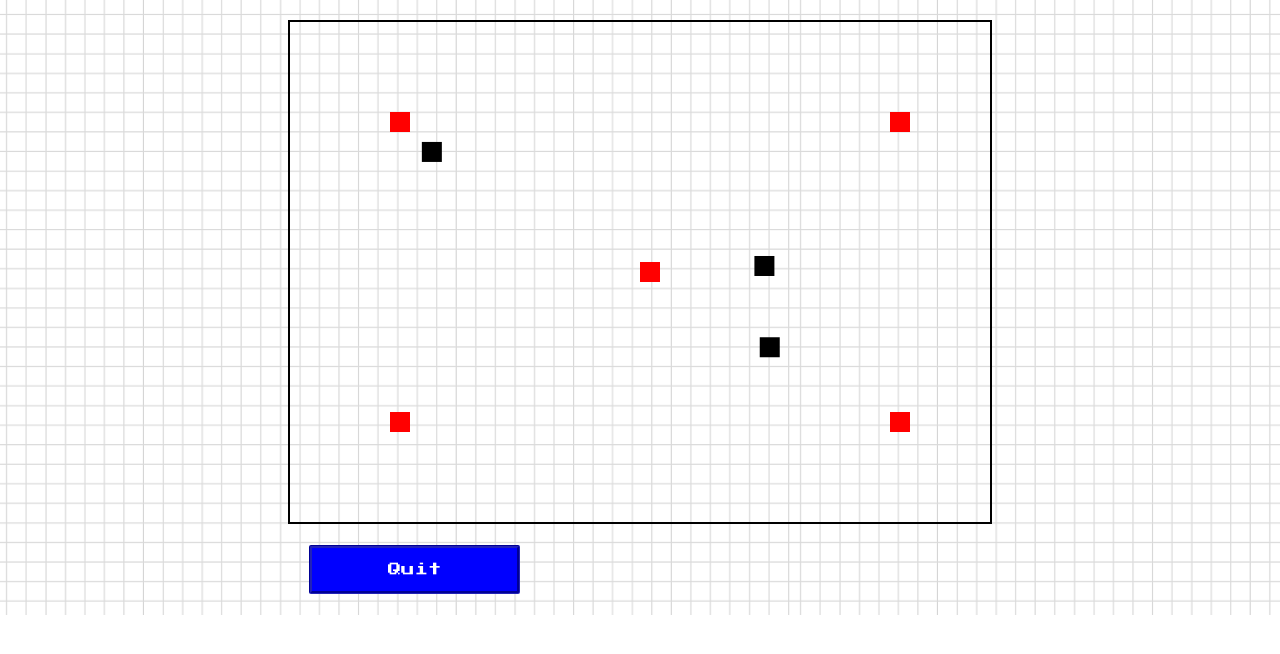
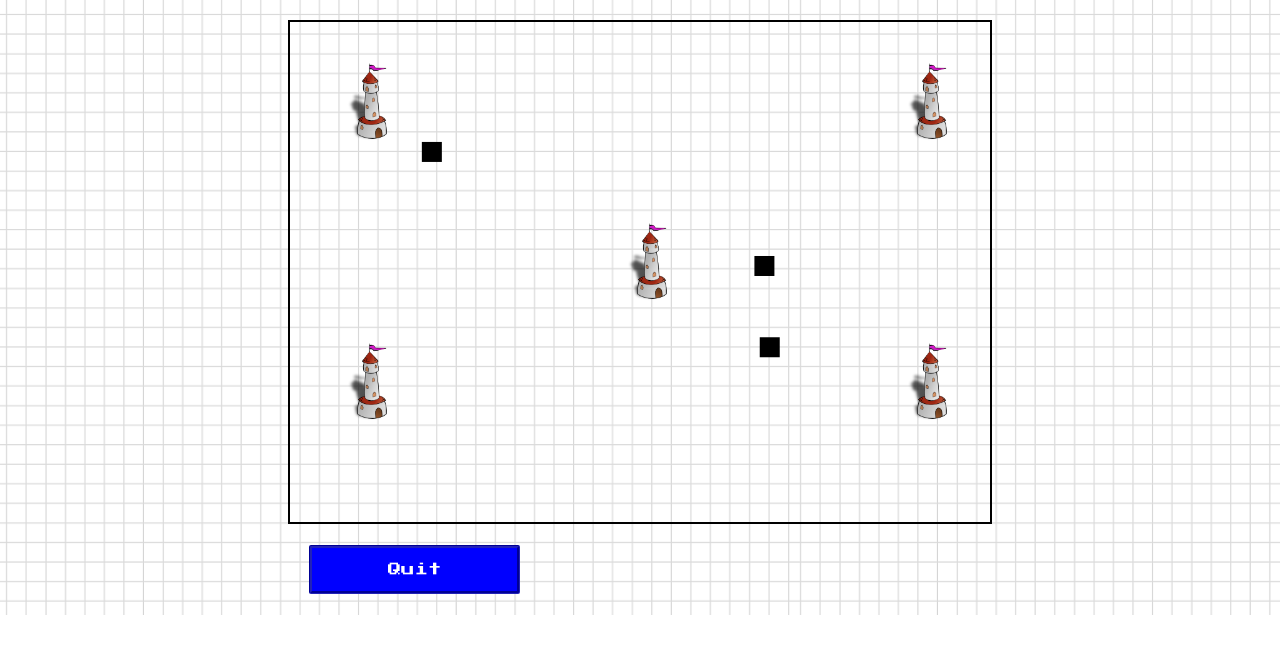
Before and after one commit to jackwatk/Hide-And-Find, a plain HTML site: page index.html in a window 1280 px wide. Both pictures are taken after a click on the button "Start". Drawn offline with Linux system fonts and the light colour scheme; a web font is replaced by a local one.

Commit message:
added images to poles

```diff
--- a/Game.js
+++ b/Game.js
@@ -6,8 +6,8 @@ function Game(canvasElement) {
     this.lives = 1;
 
 	this.initialPositionPole = {
-		x: 100,
-		y: 100
+		x: 40,
+		y: 40
 	}
 		this.player = null;
 		this.computerPlayersAmount = 2;
@@ -15,6 +15,7 @@ function Game(canvasElement) {
 	this.computerPlayers = [];
 	this.poles = [];
 	this.collided = false;
+	this.chimeCount = 0;
 
 }
 var poleSound = new Audio("pole.wav");
@@ -46,23 +47,23 @@ Game.prototype.startLoop = function() {
 			if(i === 1) {
 				this.initialPositionPole={
 					x:600,
-					y:100
+					y:40
 				}
 				this.poles.push(new Pole(this.canvasElement, this.initialPositionPole));
 			}
 			//bottom left
 			if(i === 2) {
 				this.initialPositionPole={
-					x:100,
-					y:400
+					x:40,
+					y:320
 				}
 				this.poles.push(new Pole(this.canvasElement, this.initialPositionPole));
 			}
 			// middle
 			if(i === 3) {
 				this.initialPositionPole={
-					x:350,
-					y:250
+					x:320,
+					y:200
 				}
 				this.poles.push(new Pole(this.canvasElement, this.initialPositionPole));
 			}
@@ -70,7 +71,7 @@ Game.prototype.startLoop = function() {
 			if(i === 4) {
 				this.initialPositionPole={
 					x:600,
-					y:400
+					y:320
 				}
 				this.poles.push(new Pole(this.canvasElement, this.initialPositionPole));
 			}
@@ -139,10 +140,16 @@ Game.prototype.startLoop = function() {
 
 
 
-      if (!this.gameIsOver) {
-        requestAnimationFrame(gameLoop);
-      }
+			if (!this.gameIsOver) {
+				requestAnimationFrame(gameLoop);
 
+			}
+			if (this.chimeCount === 5){
+				this.finishGame();
+
+
+
+			}
     }.bind(this);
 
     gameLoop();
@@ -198,6 +205,8 @@ Game.prototype.updateAll = function(){
 				if (this.player.collidesWithPole(pole) && pole.hasChimed === false) {
 							console.log("collision Pole");
 							pole.hasChimed = true;
+							this.chimeCount = this.chimeCount + 1;
+							console.log(this.chimeCount);
 
 							poleSound.play();
 
@@ -235,7 +244,8 @@ Game.prototype.updateAll = function(){
   Game.prototype.finishGame = function(){
 
 		console.log("game finished")
-      this.gameOverCallback();
+			this.gameOverCallback();
+
 
       this.gameIsOver = true;
   }
--- a/Pole.js
+++ b/Pole.js
@@ -4,14 +4,19 @@ function Pole(canvasElement, initialPosition){
     this.x = initialPosition.x;
 	this.y = initialPosition.y;
     this.canvasElement = canvasElement;
-    this.size = 20;
+    this.size = 80;
     this.ctx = this.canvasElement.getContext('2d');
     this.hasChimed = false;
+    this.img = new Image();
+    this.img.src = "tower_round_flag.png";
 }
 
 
 Pole.prototype.draw = function() {
-    this.ctx.fillStyle="#FF0000";
-    this.ctx.fillRect(this.x, this.y - this.size / 2, this.size, this.size)
+/*     this.ctx.fillStyle="#FF0000";
+    this.ctx.fillRect(this.x, this.y - this.size / 2, this.size, this.size) */
+
+    this.ctx.drawImage(this.img, this.x, this.y, this.size, this.size);
+
 
 }
```
Also changed, not shown: index.html (+1 -0 lines), castle.png (added), statue..png (added), tower_round.png (added), tower_round_flag.png (added).
